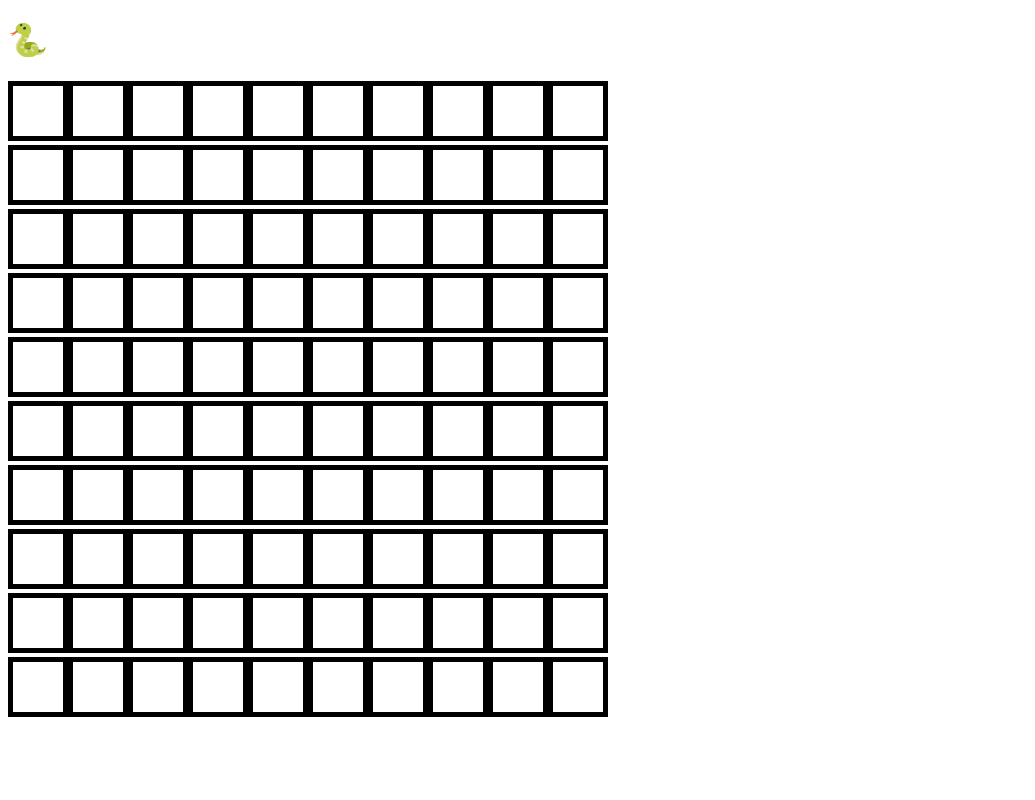
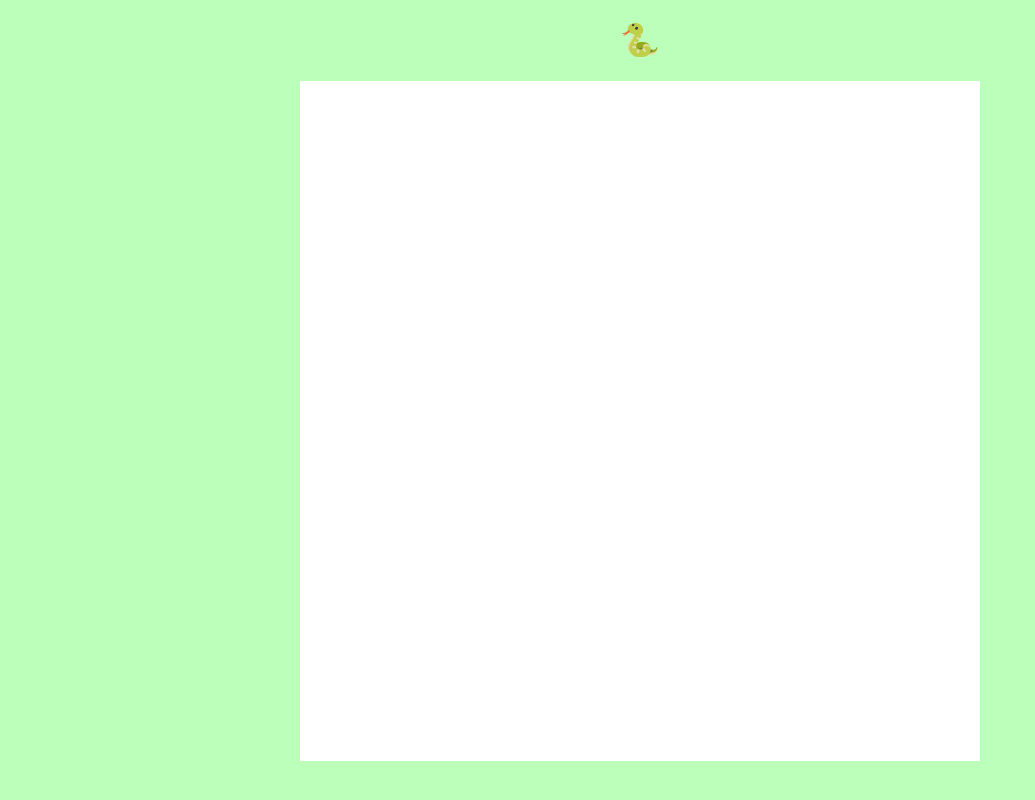
Before and after one commit to carlegbert/snek, a React (Create React App) app: page / in a window 1280 px wide. Shown: the whole page, without its empty margins (0-1035 px from the left). Built offline with nearby package versions, Linux system fonts and the light colour scheme; the HTML template or start-up script is replaced by a standard one.

Commit message:
write css for board

```diff
--- a/src/App.js
+++ b/src/App.js
@@ -6,9 +6,9 @@ import './index.css';
 class App extends Component {
   render() {
     return (
-      <div className="App">
-        <header className="App-header">
-          <h1 className="App-title">
+      <div className="app">
+        <header className="header">
+          <h1 className="title">
             <span role="img" aria-label="snake">
               🐍
             </span>
--- a/src/GameBoard.js
+++ b/src/GameBoard.js
@@ -17,8 +17,10 @@ export default class GameBoard extends Component {
 
   render() {
     return (
-      <div className="game-board">
-        {this.renderRows()}
+      <div className="board-wrapper">
+        <div className="game-board">
+          {this.renderRows()}
+        </div>
       </div>
     )
   }
--- a/src/constants.js
+++ b/src/constants.js
@@ -1 +1 @@
-export const BOARD_SIZE = 10;
+export const BOARD_SIZE = 20;
--- a/src/index.css
+++ b/src/index.css
@@ -1,16 +1,37 @@
+body {
+  background-color: #bfb;
+  color: #004e11;
+}
+
+.title {
+  text-align: center;
+}
+
 .game-square {
-  height: 50px;
-  width: 50px;
+  height: 100%;
+  width: 5%;
   display: inline-block;
-  background-color: #fff;
-  border-color: #000;
-  border-style: solid;
-  border-width: 5px;
+  padding: 0px;
   margin: 0px;
-  padding: 0px;
 }
 
 .game-row {
+  height: 5%;
+  width: 100%;
   padding: 0px;
   margin: 0px;
 }
+
+.game-board {
+  width: 85vmin;
+  height: 85vmin;
+  padding: 0px;
+  margin: 0px;
+  background-color: #fff;
+}
+
+.board-wrapper {
+  display: flex;
+  justify-content: center;
+  align-items: center;
+}
```
